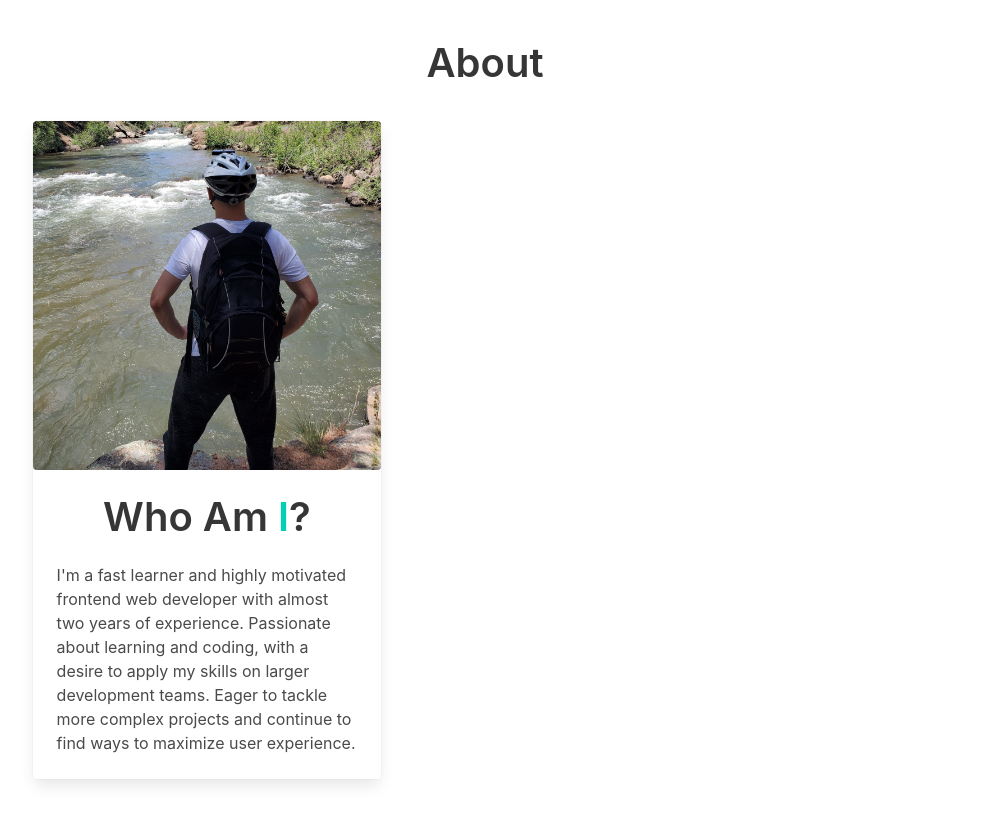
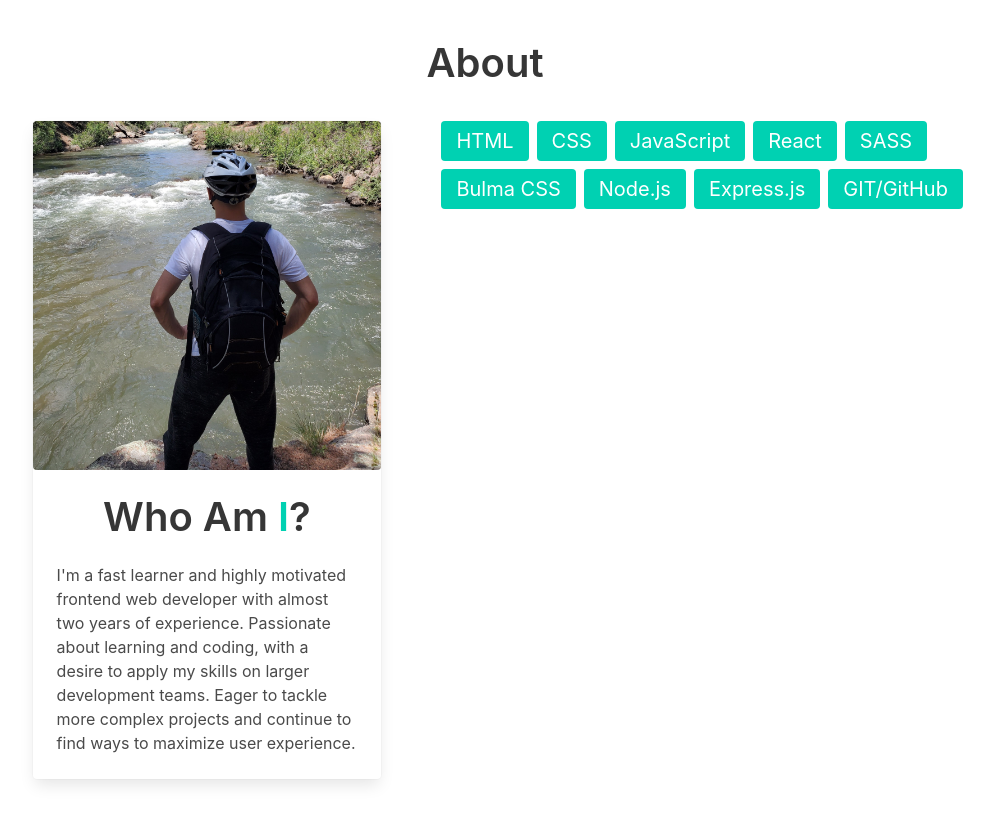
Before and after one commit to salymk/salym-portfolio, a React (Create React App) app: page / in a window 1280 px wide. Shown: the part 860-1683 px from the top of the page, without its empty margins (155-1149 px from the left). Built offline with nearby package versions, Linux system fonts and the light colour scheme.

Commit message:
Created skill tags

```diff
--- a/src/sections/about/About.js
+++ b/src/sections/about/About.js
@@ -13,7 +13,18 @@ const About = () => {
               <Card />
             </div>
             <div className="column is-half">
+            <div className="tags">
+              <span className="tag is-large is-primary">HTML</span>
+              <span className="tag is-large is-primary">CSS</span>
+              <span className="tag is-large is-primary">JavaScript</span>
+              <span className="tag is-large is-primary">React</span>
+              <span className="tag is-large is-primary">SASS</span>
+              <span className="tag is-large is-primary">Bulma CSS</span>
+              <span className="tag is-large is-primary">Node.js</span>
+              <span className="tag is-large is-primary">Express.js</span>
+              <span className="tag is-large is-primary">GIT/GitHub</span>
 
+            </div>
             </div>
           </div>
         </div>
```
